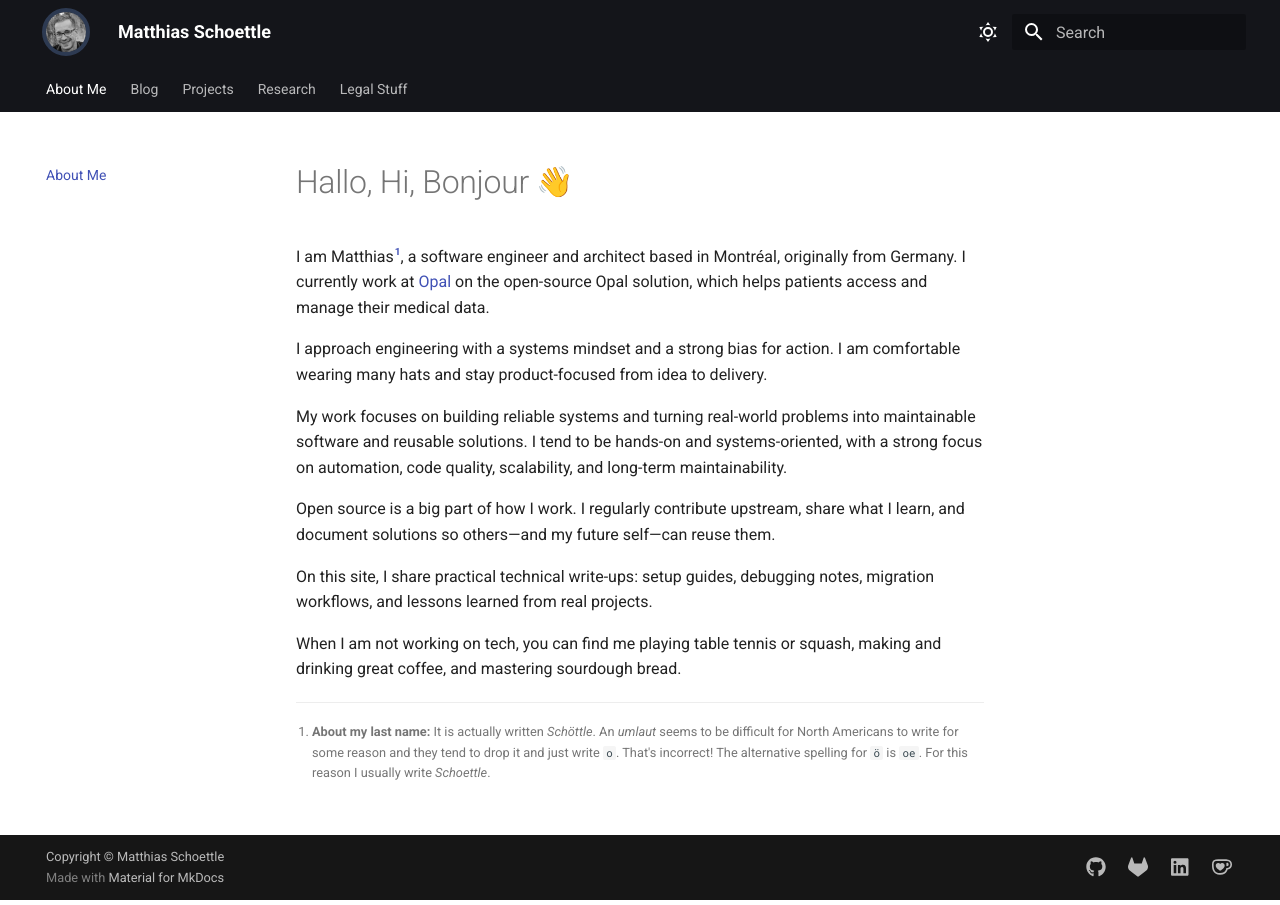
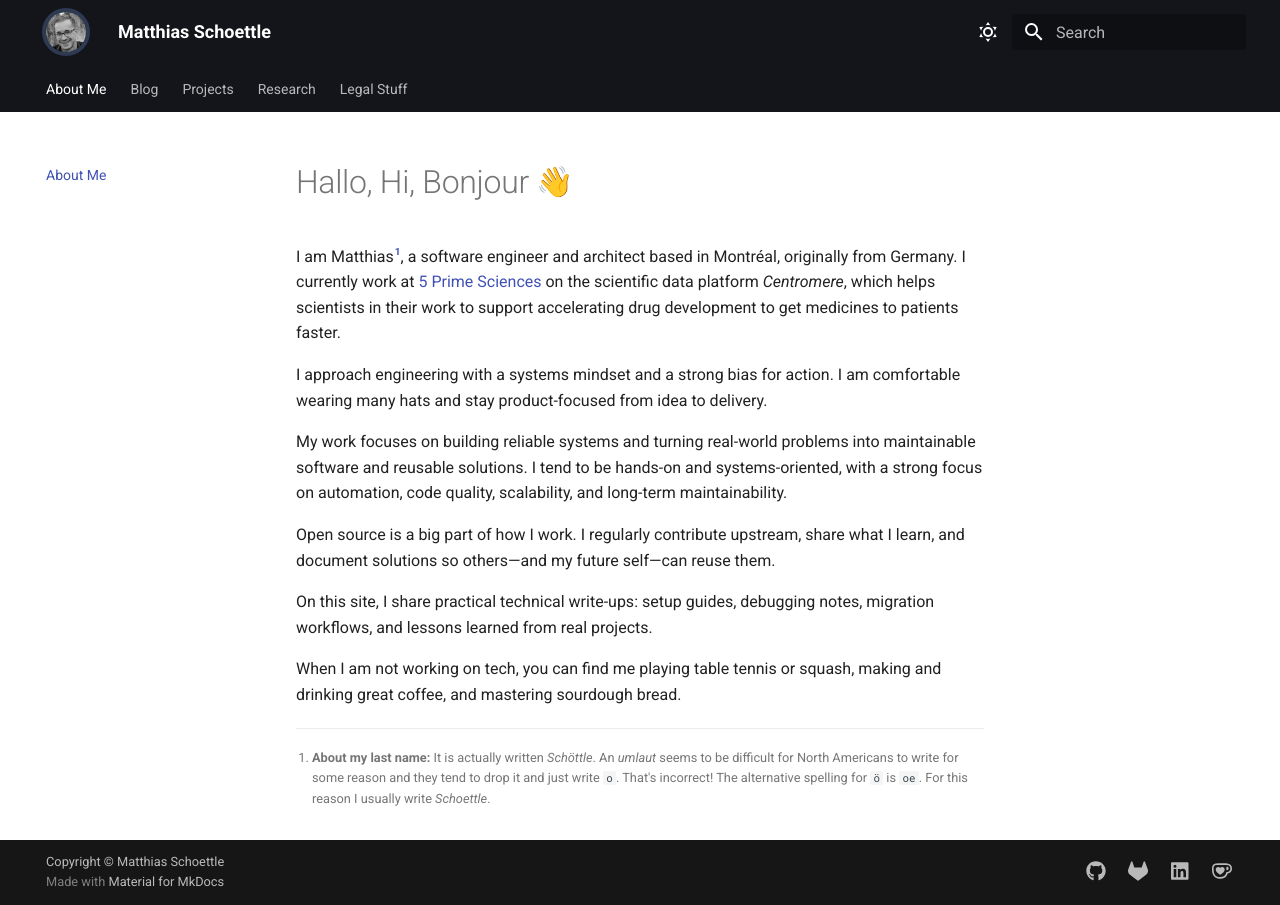
Before and after one commit to mschoettle/website, an MkDocs documentation site: the page built from docs/index.md, in a window 1280 px wide. Built offline with MkDocs 1.6.1 and Material for MkDocs 9.7.7, drawn with Linux system fonts in a browser that asks for light colours; emoji names are drawn with the system emoji font; plug-ins that fetch from the network failed and are left out.

Commit message:
slight change

```diff
--- a/docs/index.md
+++ b/docs/index.md
@@ -6,7 +6,7 @@ hide:
 # Hallo, Hi, Bonjour :wave:
 
 I am Matthias[^1], a software engineer and architect based in Montréal, originally from Germany.
-I currently work at [Opal](projects/index.md#opal) on the open-source Opal solution, which helps patients access and manage their medical data.
+I currently work at [5 Prime Sciences](projects/index.md#centromere) on the scientific data platform _Centromere_, which helps scientists in their work to support accelerating drug development to get medicines to patients faster.
 
 I approach engineering with a systems mindset and a strong bias for action.
 I am comfortable wearing many hats and stay product-focused from idea to delivery.
```
